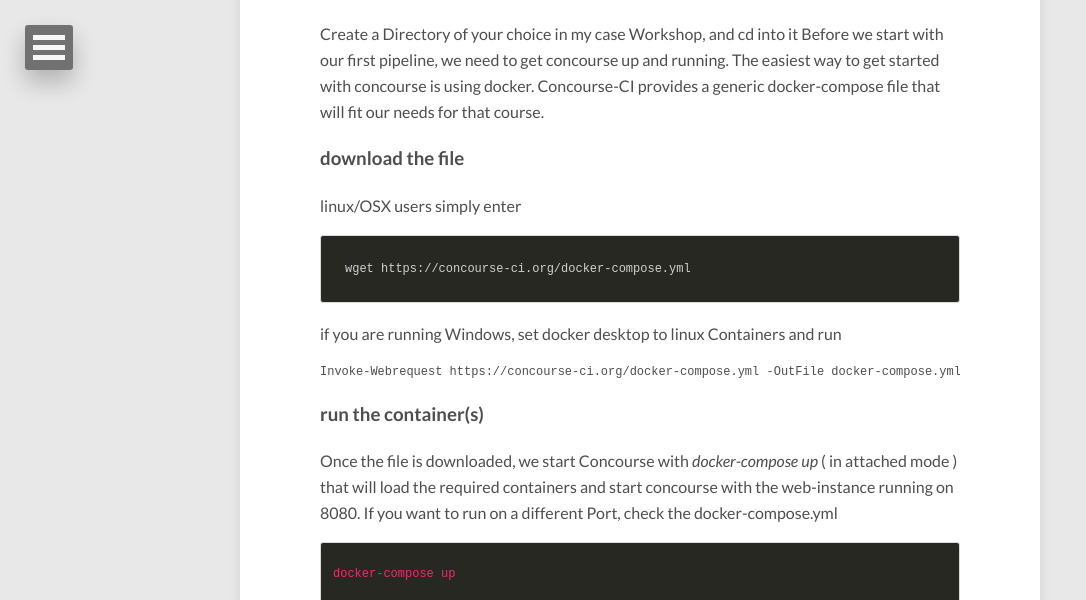
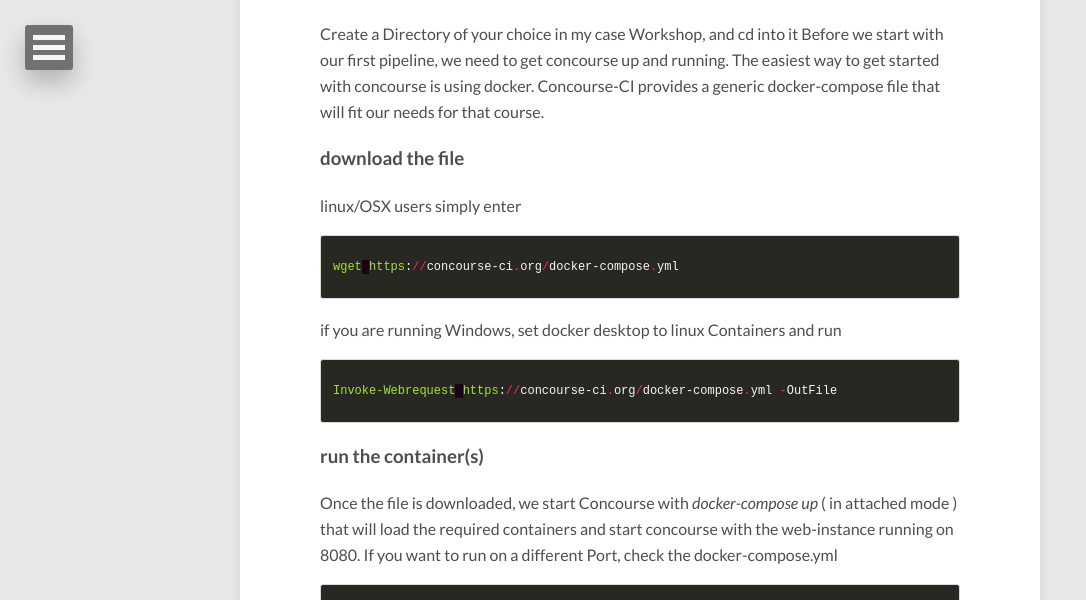
Before and after one commit to bottkars/bottkars.github.io, a Jekyll site: the page built from _posts/2019-08-16-azurestack-loves-concourse.md, in a window 1280 px wide and 900 px high, scrolled down 1112 px, cut to the strip 0-600 px from the top of the window. Shown: the whole strip, without its empty margins (0-1086 px from the left). Built offline with Jekyll 4.4.1, drawn with Linux system fonts in a browser that asks for light colours; nearby versions of some CDN libraries; some of the changed text lies outside the part shown.

Commit message:
highlight

````diff
--- a/_posts/2019-08-16-azurestack-loves-concourse.md
+++ b/_posts/2019-08-16-azurestack-loves-concourse.md
@@ -40,15 +40,16 @@
 
 linux/OSX users simply enter
 
-```bash
+{% highlight scss %}
 wget https://concourse-ci.org/docker-compose.yml
-```
+{% endhighlight %}
 
 if you are running Windows, set docker desktop to linux Containers and run
 
-```Powershell
-Invoke-Webrequest https://concourse-ci.org/docker-compose.yml -OutFile docker-compose.yml
-```
+{% highlight scss %}
+Invoke-Webrequest https://concourse-ci.org/docker-compose.yml -OutFile
+{% endhighlight %}
+
 ### run the container(s)
 Once the file is downloaded, we start Concourse with
 *docker-compose up* ( in attached mode )
@@ -82,9 +83,10 @@
 
 therefore, we use fly -t <<targetname>> login -c <url> -b
 
-```bash
+{% highlight scss %}
 fly -t docker login -c http://localhost:8080 -b
-```
+{% endhighlight %}
+
 <figure class="full">
 	<img src="/images/concourse-login.png" alt="">
 	<figcaption>concourse ui</figcaption>
````
